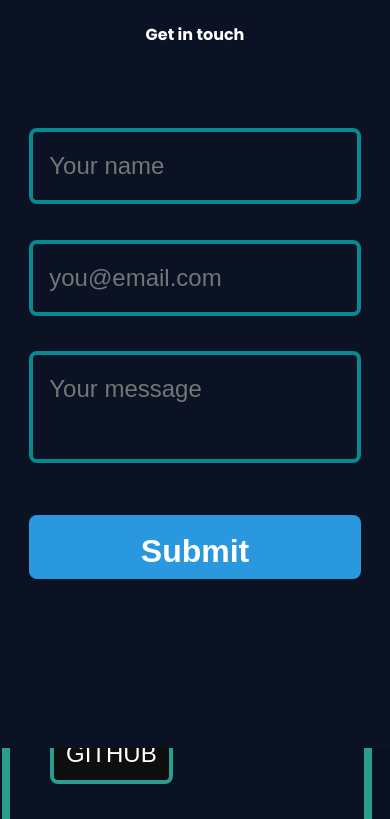
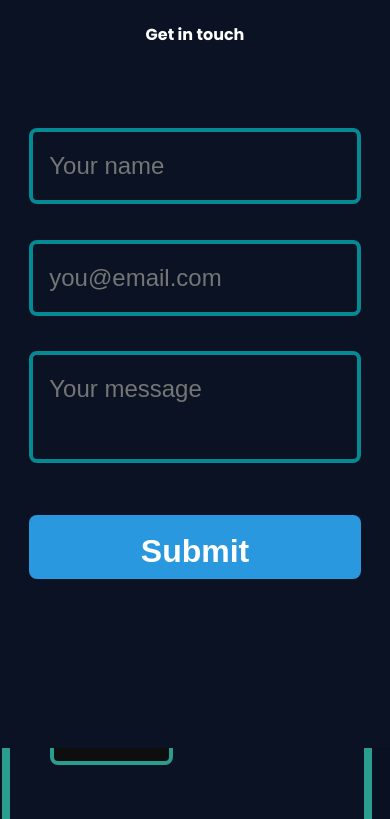
Before and after one commit to jakewarrenblack/vue-portfolio, a Vue app: page / in a window 390 px wide. Shown: the part 940-1759 px from the top of the page. Built offline with nearby package versions, Linux system fonts and the light colour scheme.

Commit message:
Switched packages back to previous versions. Height to min-height on mobile for cards.

```diff
--- a/src/pages/Home.vue
+++ b/src/pages/Home.vue
@@ -844,9 +844,14 @@ button:hover {
     flex-direction: column !important;
   }
 
+.card-title{
+  font-size: 2rem;
+}
   .card{
     margin:0;
     margin-right:1rem;
+    min-height:50rem;
+    height:unset;
   }
 
   .project-card {
```
Also changed, not shown: package.json (line endings or trailing spaces).
